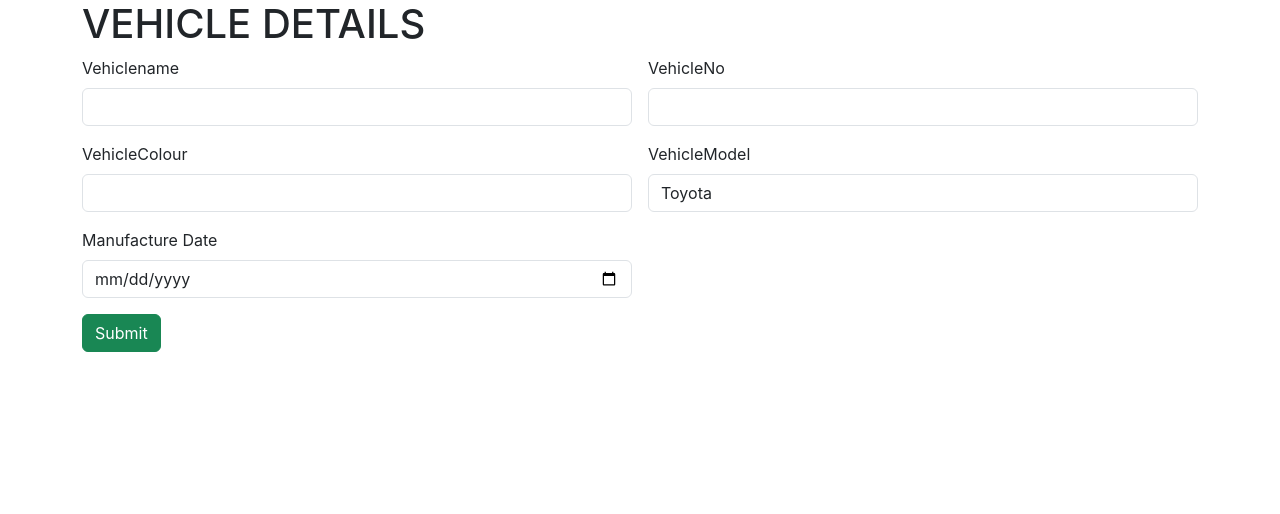
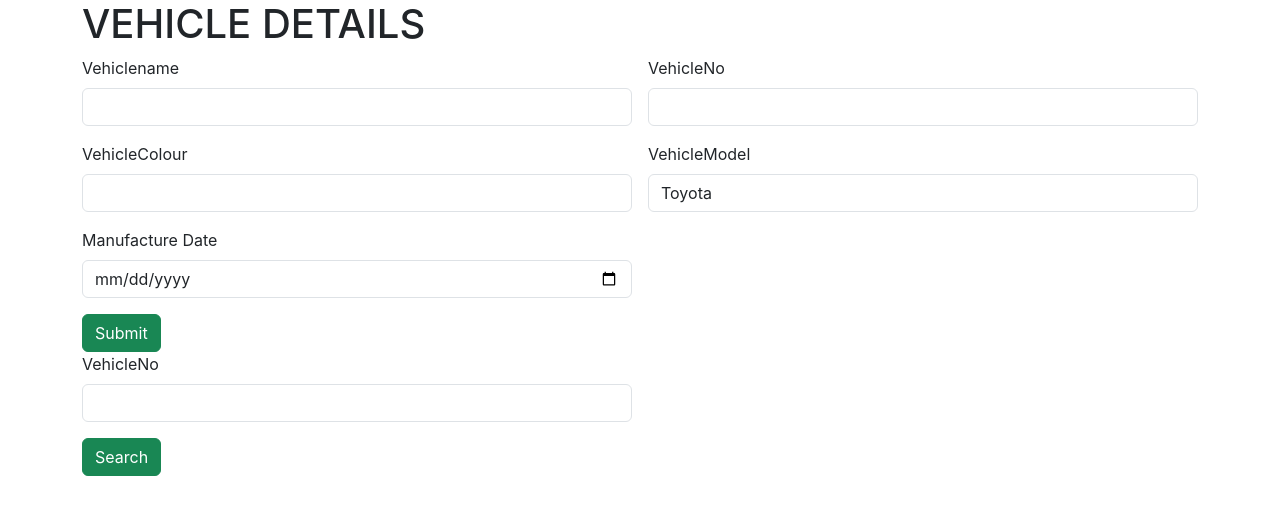
Before and after one commit to AnnaNThomas/vehiclerepo, a React (Create React App) app: page / in a window 1280 px wide. Shown: the top 514 px of the page. Built offline with nearby package versions, Linux system fonts and the light colour scheme.

Commit message:
Searchvehicle

```diff
--- a/src/App.js
+++ b/src/App.js
@@ -1,11 +1,13 @@
 import logo from './logo.svg';
 import './App.css';
 import Addvehicle from './components/Addvehicle';
+import Searchvehicle from './components/Searchvehicle';
 
 function App() {
   return (
     <div>
       <Addvehicle/>
+      <Searchvehicle/>
     </div>
   );
 }
--- /dev/null
+++ b/src/components/Searchvehicle.jsx
@@ -0,0 +1,25 @@
+import React from 'react'
+
+const Searchvehicle = () => {
+  return (
+    <div>
+        <div className="container">
+            <div className="row">
+                <div className="col col-12 col-sm-12 col-md-12 col-lg-12 col-xl-12 col-xxl-12">
+                <div className="row g-3">
+                    <div className="col col-12 col-sm-6 col-md-6 col-lg-6 col-xl-6 col-xxl-6">
+                    <label htmlFor="" className="form-label">VehicleNo</label>
+                    <input type="text" className="form-control" />
+                    </div>
+                    <div className="col col-12 col-sm-12 col-md-12 col-lg-12 col-xl-12 col-xxl-12">
+                    <button className="btn btn-success">Search</button>
+                    </div>
+                </div>
+                </div>
+            </div>
+        </div>
+    </div>
+  )
+}
+
+export default Searchvehicle
```
